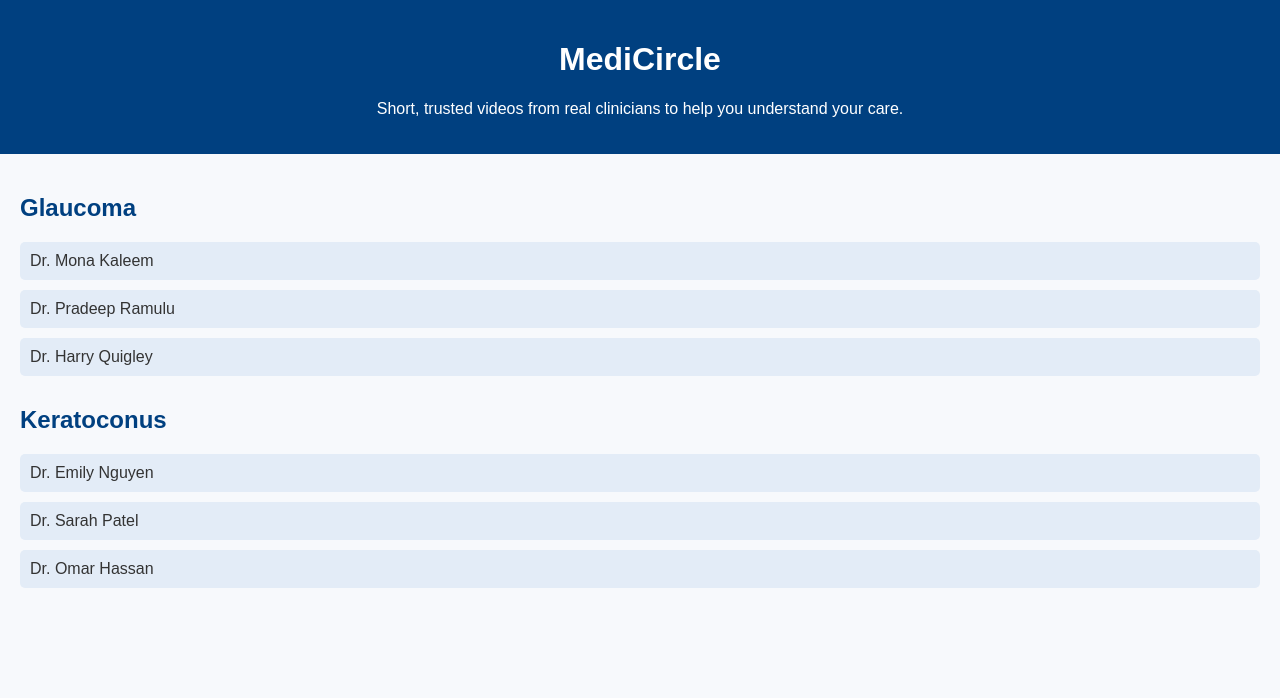
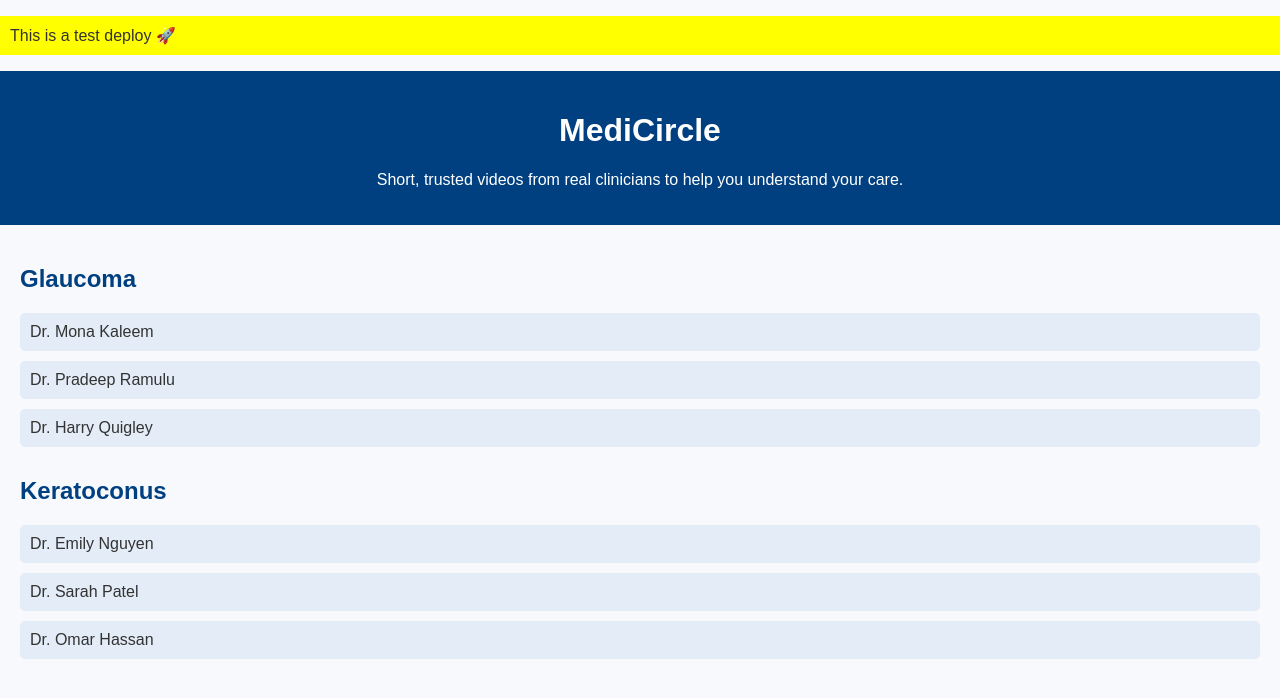
Before and after one commit to afzazain/medicircle, a plain HTML site: page index.html in a window 1280 px wide. Drawn offline with Linux system fonts and the light colour scheme.

Commit message:
Added yellow test banner

```diff
--- a/index.html
+++ b/index.html
@@ -23,6 +23,7 @@
   </script>
 </head>
 <body>
+  <p style="background: yellow; padding: 10px;">This is a test deploy 🚀</p>
   <header>
     <h1>MediCircle</h1>
     <p>Short, trusted videos from real clinicians to help you understand your care.</p>
```
